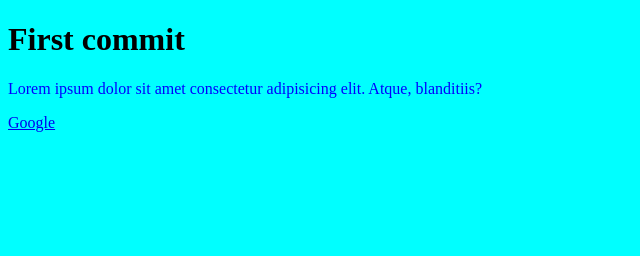
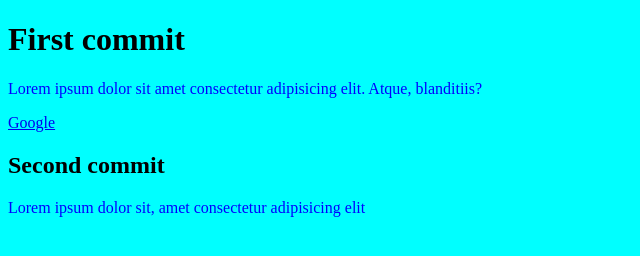
Before and after one commit to IevgeniiaV/TestRep-24.07.23, a plain HTML site: page index.html in a window 1280 px wide. Shown: the whole page, without its empty margins (0-640 px from the left). Drawn offline with Linux system fonts and the light colour scheme.

Commit message:
secong commit

```diff
--- a/index.html
+++ b/index.html
@@ -12,6 +12,7 @@
     <h1>First commit</h1>
     <p>Lorem ipsum dolor sit amet consectetur adipisicing elit. Atque, blanditiis?</p>
     <a href="http://google.com.ua">Google</a>
-</body>
+    <h2>Second commit</h2>
+    <p>Lorem ipsum dolor sit, amet consectetur adipisicing elit</p>
 
 </html>
```
